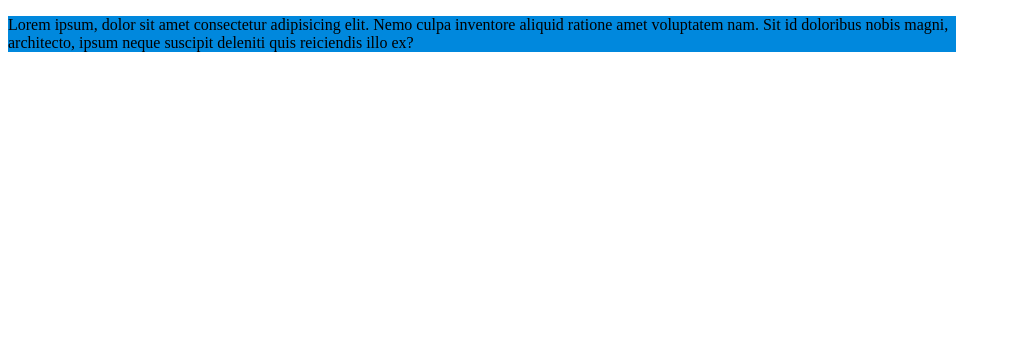
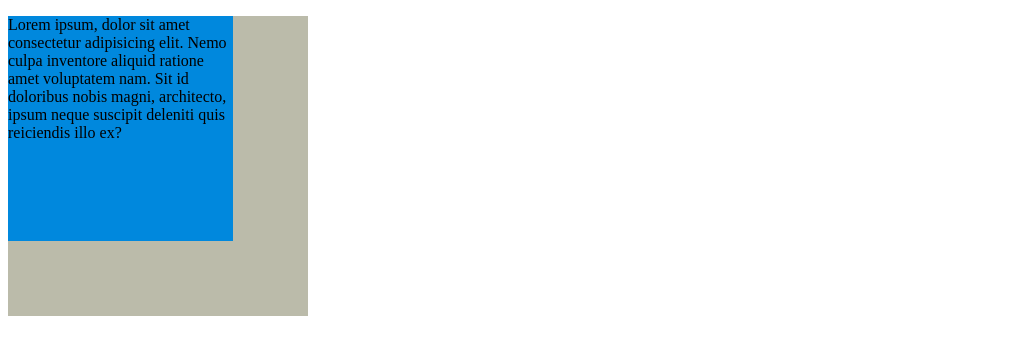
Before and after one commit to vietbuiminh/daily_practice_design, a plain HTML site: page box/index.html in a window 1280 px wide. Shown: the whole page, without its empty margins (0-1011 px from the left). Drawn offline with Linux system fonts and the light colour scheme.

Commit message:
Fixed Box

```diff
--- a/box/style.css
+++ b/box/style.css
@@ -1,4 +1,4 @@
-div.box {
+div {
   height: 300px;
   width: 300px;
   background-color: #bbbbaa;
```
